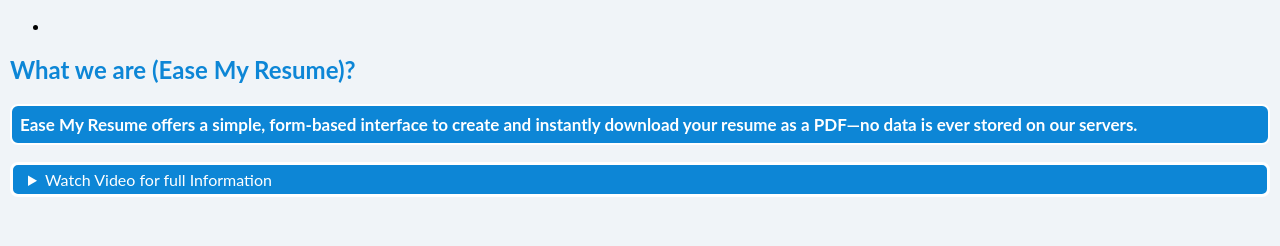
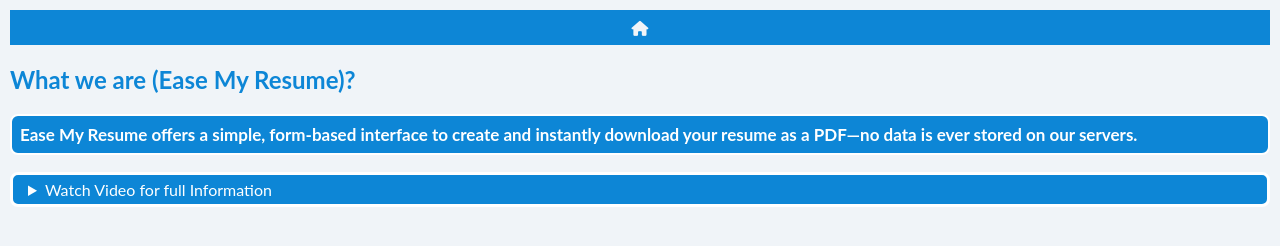
Before and after one commit to EaseMyResume/Emr, a plain HTML site: page about.html in a window 1280 px wide. Drawn offline with Linux system fonts and the light colour scheme; the site is published under a folder, as on GitHub Pages, so addresses that start at the root find nothing.

Commit message:
Update about.html

```diff
--- a/about.html
+++ b/about.html
@@ -8,7 +8,7 @@
     <!--home icon-->
     <link rel="stylesheet" href="https://cdnjs.cloudflare.com/ajax/libs/font-awesome/6.7.2/css/all.min.css">
     <!--css for nav-help,contact only-->
-    <link rel="stylesheet" href="/nav.css">
+    <link rel="stylesheet" href="nav.css">
 </head>
 
 <body>
```
